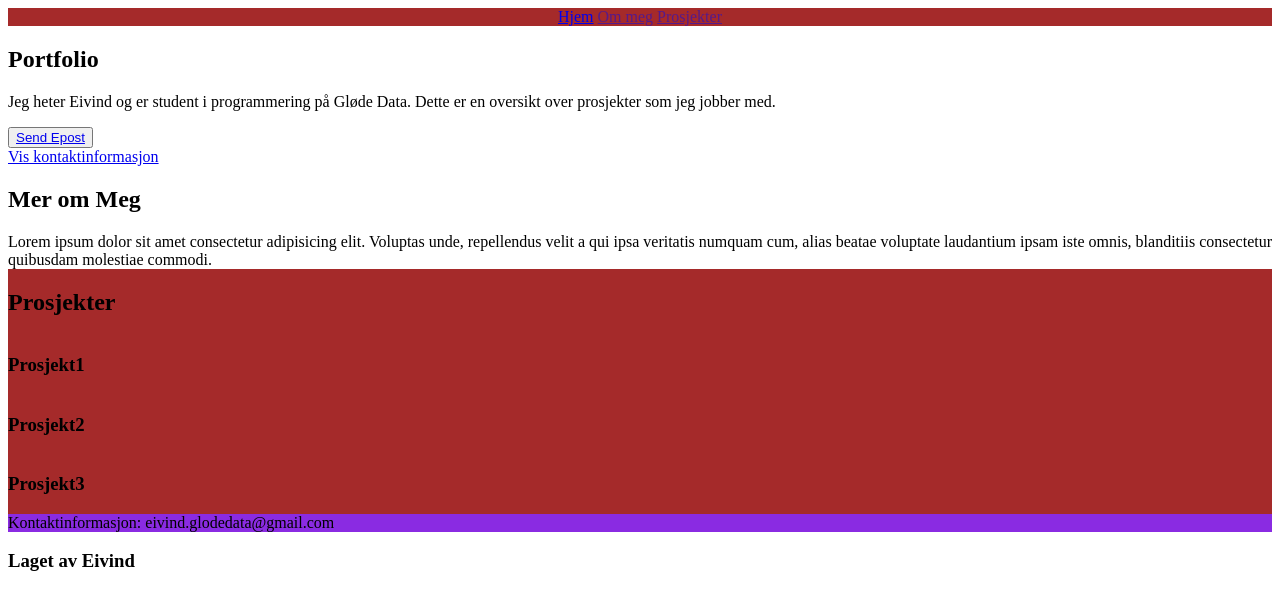
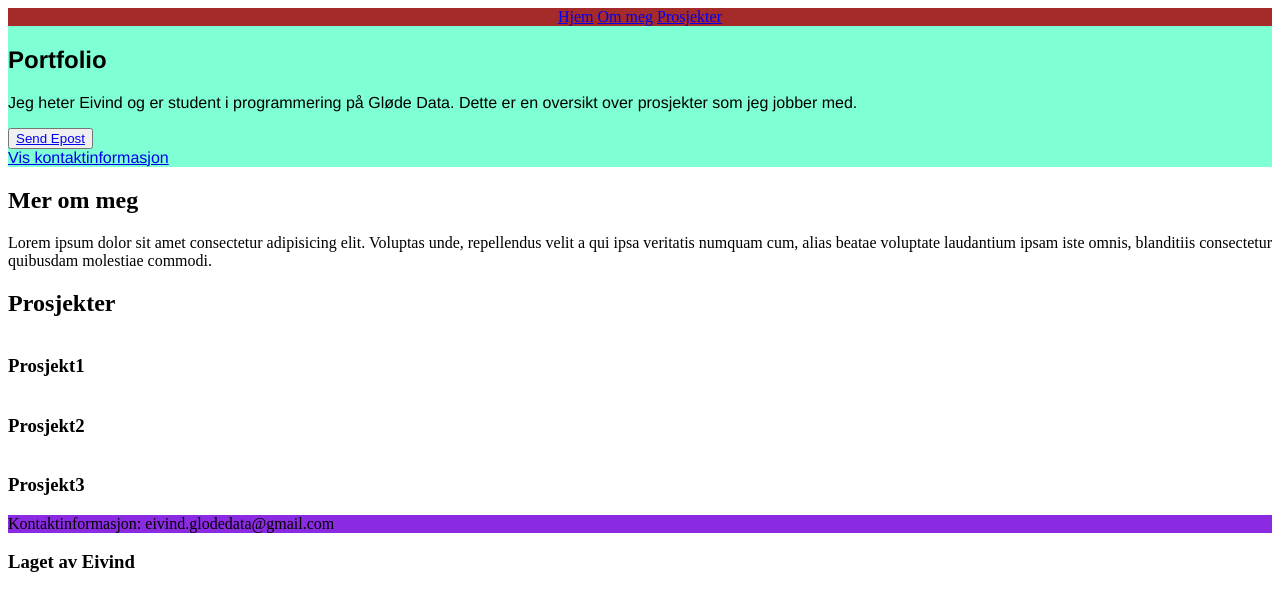
Before and after one commit to eivind-glodedata/v25_oppgave2_portfolio-nettside, a website: page index.html in a window 1280 px wide. Drawn offline with Linux system fonts and the light colour scheme; a web font is replaced by a local one.

Commit message:
lagt til font

```diff
--- a/index.html
+++ b/index.html
@@ -21,8 +21,8 @@
     <header>
       <nav>
         <a href="#">Hjem</a>
-        <a href="">Om meg</a>
-        <a href="">Prosjekter</a>
+        <a href="#bio">Om meg</a>
+        <a href="#prosjekter">Prosjekter</a>
       </nav>
     </header>
 
@@ -40,9 +40,9 @@
       </div>
       </section>
       <section>
-        <article><h2>Mer om Meg</h2>Lorem ipsum dolor sit amet consectetur adipisicing elit. Voluptas unde, repellendus velit a qui ipsa veritatis numquam cum, alias beatae voluptate laudantium ipsam iste omnis, blanditiis consectetur quibusdam molestiae commodi.</article>
+        <article id="bio"><h2>Mer om meg</h2>Lorem ipsum dolor sit amet consectetur adipisicing elit. Voluptas unde, repellendus velit a qui ipsa veritatis numquam cum, alias beatae voluptate laudantium ipsam iste omnis, blanditiis consectetur quibusdam molestiae commodi.</article>
       </section>
-      <section class="projects">
+      <section class="projects" id="prosjekter">
         <h2>Prosjekter</h2>
         <h3>Prosjekt1</h3>
         <h3>Prosjekt2</h3>
--- a/styles.css
+++ b/styles.css
@@ -16,12 +16,17 @@ header {
     display: flex;
     flex-wrap: wrap;
     flex-direction: column;
+    font-family: 'Franklin Gothic Medium', 'Arial Narrow', Arial, sans-serif;
+}
+
+.heroText {
+    background-color: aquamarine;
 }
 
 .projects {
-    background-color: brown;
     display: flex;
     flex-direction: column;
+    font-family: "Bungee Tint"
 }
 
 .epost {
```
Also changed, not shown: Hjem.html (deleted, +0 -3 lines).
